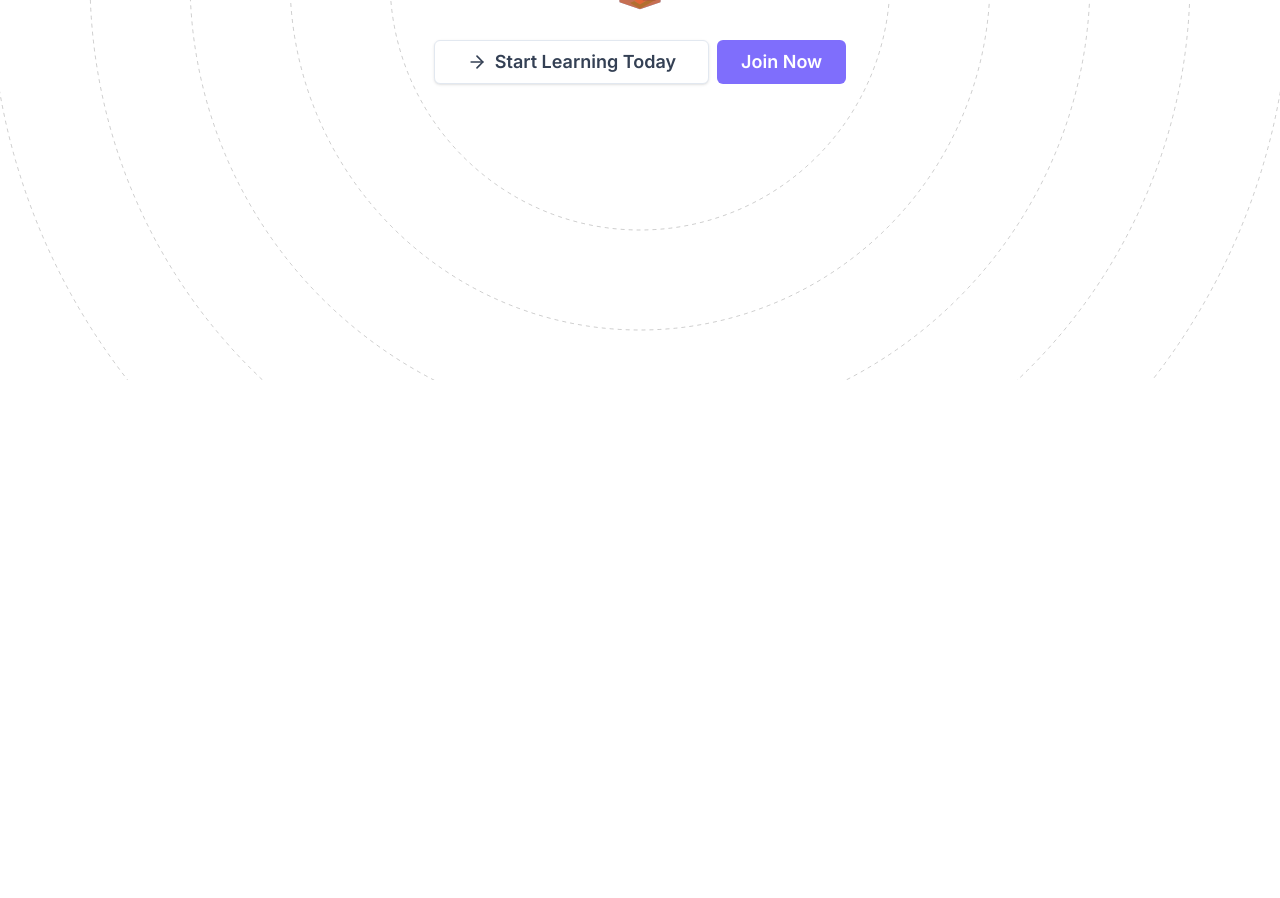
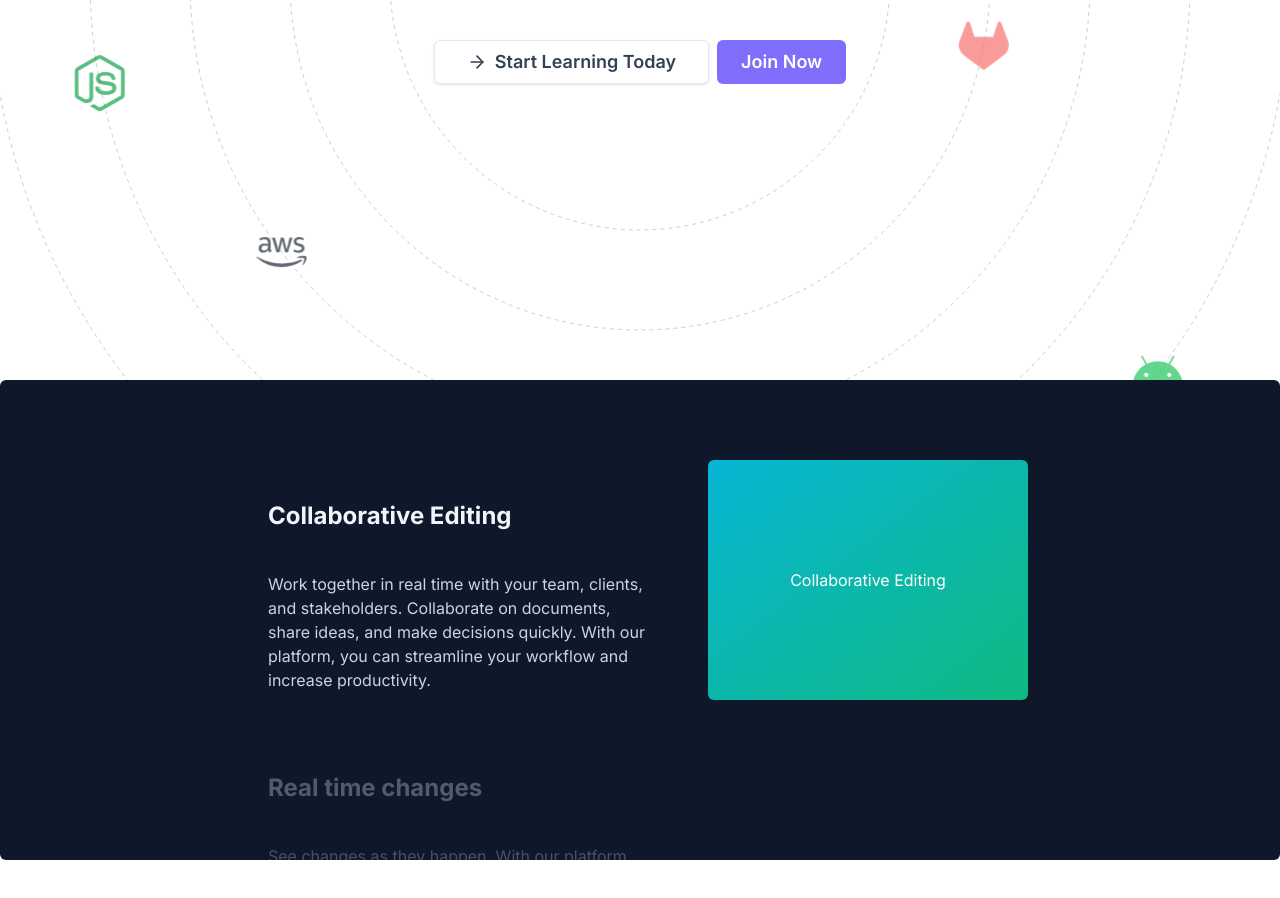
Before and after one commit to Abhish7k/KampKode, a Next.js app: page / in a window 1280 px wide. Shown: the part 420-1318 px from the top of the page. After the commit the page ends 1280 px from the top, so only its background shows below. Built offline with nearby package versions, Linux system fonts and the light colour scheme.

Commit message:
feat: sticky scroll section
built the sticky scroll ssection

```diff
--- a/app/globals.css
+++ b/app/globals.css
@@ -1,6 +1,18 @@
 @tailwind base;
 @tailwind components;
 @tailwind utilities;
+
+.scrollbar-hidden {
+  /* For Firefox */
+  scrollbar-width: none;
+  /* For Internet Explorer and Edge */
+  -ms-overflow-style: none;
+}
+
+.scrollbar-hidden::-webkit-scrollbar {
+  /* For Chrome, Safari, and Opera */
+  display: none;
+}
 
 @layer base {
   :root {
--- a/app/page.tsx
+++ b/app/page.tsx
@@ -1,11 +1,15 @@
 import HeroSection from "@/components/HeroSection";
 import Navbar from "@/components/Navbar";
+import StickyScrollSection from "@/components/StickyScrollSection";
 
 export default function Home() {
   return (
-    <main className="h-[200vh]">
+    <main className="">
       <Navbar />
+
       <HeroSection />
+
+      <StickyScrollSection />
     </main>
   );
 }
--- /dev/null
+++ b/components/StickyScrollSection.tsx
@@ -0,0 +1,54 @@
+"use client";
+
+import React from "react";
+import { StickyScroll } from "@/components/ui/sticky-scroll-reveal";
+import Image from "next/image";
+
+export default function StickyScrollSection() {
+  return (
+    <div className="">
+      <StickyScroll content={content} />
+    </div>
+  );
+}
+
+const content = [
+  {
+    title: "Collaborative Editing",
+    description:
+      "Work together in real time with your team, clients, and stakeholders. Collaborate on documents, share ideas, and make decisions quickly. With our platform, you can streamline your workflow and increase productivity.",
+    content: (
+      <div className="h-full w-full bg-[linear-gradient(to_bottom_right,var(--cyan-500),var(--emerald-500))] flex items-center justify-center text-white">
+        Collaborative Editing
+      </div>
+    ),
+  },
+  {
+    title: "Real time changes",
+    description:
+      "See changes as they happen. With our platform, you can track every modification in real time. No more confusion about the latest version of your project. Say goodbye to the chaos of version control and embrace the simplicity of real-time updates.",
+    content: (
+      <div className="h-full w-full  flex items-center justify-center text-white"></div>
+    ),
+  },
+  {
+    title: "Version control",
+    description:
+      "Experience real-time updates and never stress about version control again. Our platform ensures that you're always working on the most recent version of your project, eliminating the need for constant manual updates. Stay in the loop, keep your team aligned, and maintain the flow of your work without any interruptions.",
+    content: (
+      <div className="h-full w-full bg-[linear-gradient(to_bottom_right,var(--orange-500),var(--yellow-500))] flex items-center justify-center text-white">
+        Version control
+      </div>
+    ),
+  },
+  {
+    title: "Running out of content",
+    description:
+      "Experience real-time updates and never stress about version control again. Our platform ensures that you're always working on the most recent version of your project, eliminating the need for constant manual updates. Stay in the loop, keep your team aligned, and maintain the flow of your work without any interruptions.",
+    content: (
+      <div className="h-full w-full bg-[linear-gradient(to_bottom_right,var(--cyan-500),var(--emerald-500))] flex items-center justify-center text-white">
+        Running out of content
+      </div>
+    ),
+  },
+];
--- a/components/ui/floating-navbar.tsx
+++ b/components/ui/floating-navbar.tsx
@@ -67,7 +67,7 @@
         //   duration: 0.2,
         // }}
         className={cn(
-          "z-40 fixed top-5 inset-x-0 md:mx-10 px-[40px] py-4 flex items-center justify-between bg-white bg-opacity-0 backdrop-blur-sm rounded-[20px] md:shadow-navbar",
+          "z-40 fixed top-5 inset-x-0 md:mx-10 px-[40px] py-4 flex items-center justify-between bg-white bg-opacity-90 backdrop-blur-sm rounded-[20px] md:shadow-navbar",
           className
         )}
       >
--- /dev/null
+++ b/components/ui/sticky-scroll-reveal.tsx
@@ -0,0 +1,113 @@
+"use client";
+import React, { useEffect, useRef, useState } from "react";
+import { useMotionValueEvent, useScroll } from "framer-motion";
+import { motion } from "framer-motion";
+import { cn } from "@/lib/utils";
+
+export const StickyScroll = ({
+  content,
+  contentClassName,
+}: {
+  content: {
+    title: string;
+    description: string;
+    content?: React.ReactNode | any;
+  }[];
+  contentClassName?: string;
+}) => {
+  const [activeCard, setActiveCard] = React.useState(0);
+  const ref = useRef<any>(null);
+  const { scrollYProgress } = useScroll({
+    // uncomment line 22 and comment line 23 if you DONT want the overflow container and want to have it change on the entire page scroll
+    // target: ref
+    container: ref,
+    offset: ["start start", "end start"],
+  });
+  const cardLength = content.length;
+
+  useMotionValueEvent(scrollYProgress, "change", (latest) => {
+    const cardsBreakpoints = content.map((_, index) => index / cardLength);
+    const closestBreakpointIndex = cardsBreakpoints.reduce(
+      (acc, breakpoint, index) => {
+        const distance = Math.abs(latest - breakpoint);
+        if (distance < Math.abs(latest - cardsBreakpoints[acc])) {
+          return index;
+        }
+        return acc;
+      },
+      0
+    );
+    setActiveCard(closestBreakpointIndex);
+  });
+
+  const backgroundColors = [
+    "var(--slate-900)",
+    "var(--black)",
+    "var(--neutral-900)",
+  ];
+  const linearGradients = [
+    "linear-gradient(to bottom right, var(--cyan-500), var(--emerald-500))",
+    "linear-gradient(to bottom right, var(--pink-500), var(--indigo-500))",
+    "linear-gradient(to bottom right, var(--orange-500), var(--yellow-500))",
+  ];
+
+  const [backgroundGradient, setBackgroundGradient] = useState(
+    linearGradients[0]
+  );
+
+  useEffect(() => {
+    setBackgroundGradient(linearGradients[activeCard % linearGradients.length]);
+    // eslint-disable-next-line react-hooks/exhaustive-deps
+  }, [activeCard]);
+
+  return (
+    <motion.div
+      animate={{
+        backgroundColor: backgroundColors[activeCard % backgroundColors.length],
+      }}
+      className="h-[30rem] overflow-auto scrollbar-hidden flex justify-center relative space-x-10 rounded-md p-10 "
+      ref={ref}
+    >
+      <div className="div relative flex items-start px-4">
+        <div className="max-w-2xl">
+          {content.map((item, index) => (
+            <div key={item.title + index} className="my-20">
+              <motion.h2
+                initial={{
+                  opacity: 0,
+                }}
+                animate={{
+                  opacity: activeCard === index ? 1 : 0.3,
+                }}
+                className="text-2xl font-bold text-slate-100"
+              >
+                {item.title}
+              </motion.h2>
+              <motion.p
+                initial={{
+                  opacity: 0,
+                }}
+                animate={{
+                  opacity: activeCard === index ? 1 : 0.3,
+                }}
+                className="text-kg text-slate-300 max-w-sm mt-10"
+              >
+                {item.description}
+              </motion.p>
+            </div>
+          ))}
+          <div className="h-40" />
+        </div>
+      </div>
+      <div
+        style={{ background: backgroundGradient }}
+        className={cn(
+          "hidden lg:block h-60 w-80 rounded-md bg-white sticky top-10 overflow-hidden",
+          contentClassName
+        )}
+      >
+        {content[activeCard].content ?? null}
+      </div>
+    </motion.div>
+  );
+};
--- a/tailwind.config.ts
+++ b/tailwind.config.ts
@@ -1,4 +1,10 @@
 import type { Config } from "tailwindcss";
+
+const defaultTheme = require("tailwindcss/defaultTheme");
+const colors = require("tailwindcss/colors");
+const {
+  default: flattenColorPalette,
+} = require("tailwindcss/lib/util/flattenColorPalette");
 
 const config = {
   darkMode: ["class"],
@@ -67,10 +73,21 @@
           from: { height: "var(--radix-accordion-content-height)" },
           to: { height: "0" },
         },
+        orbit: {
+          "0%": {
+            transform:
+              "rotate(0deg) translateY(calc(var(--radius) * 1px)) rotate(0deg)",
+          },
+          "100%": {
+            transform:
+              "rotate(360deg) translateY(calc(var(--radius) * 1px)) rotate(-360deg)",
+          },
+        },
       },
       animation: {
         "accordion-down": "accordion-down 0.2s ease-out",
         "accordion-up": "accordion-up 0.2s ease-out",
+        orbit: "orbit calc(var(--duration)*1s) linear infinite",
       },
       boxShadow: {
         navbar: "2px 4px 20px 0px #7D6EEB80",
@@ -78,7 +95,19 @@
       },
     },
   },
-  plugins: [require("tailwindcss-animate")],
+  plugins: [require("tailwindcss-animate"), addVariablesForColors],
 } satisfies Config;
 
+// This plugin adds each Tailwind color as a global CSS variable, e.g. var(--gray-200).
+function addVariablesForColors({ addBase, theme }: any) {
+  let allColors = flattenColorPalette(theme("colors"));
+  let newVars = Object.fromEntries(
+    Object.entries(allColors).map(([key, val]) => [`--${key}`, val])
+  );
+
+  addBase({
+    ":root": newVars,
+  });
+}
+
 export default config;
```
Lines whose indentation alone changed are shown as unchanged.
